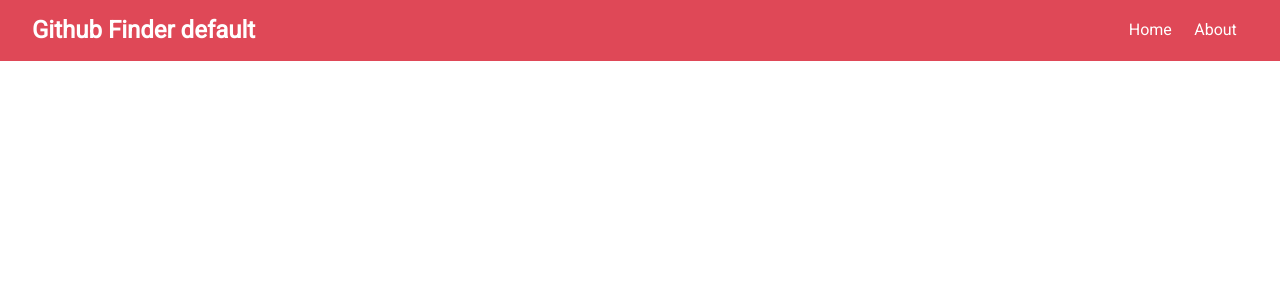
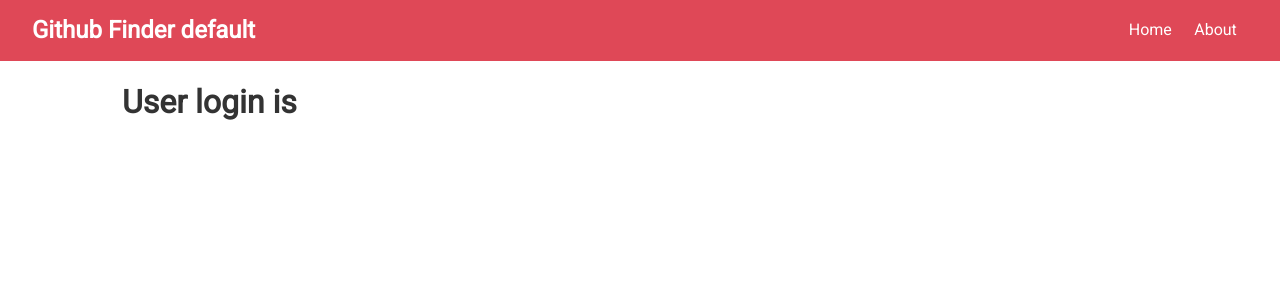
Before and after one commit to wgolanka/react-course-github-finder, a React (Create React App) app: page /user/1 in a window 1280 px wide. Shown: the top 300 px of the page. Built offline with nearby package versions, Linux system fonts and the light colour scheme; no server answers.

Commit message:
Pass user to user

```diff
--- a/src/App.js
+++ b/src/App.js
@@ -7,6 +7,7 @@ import Search from "./components/users/Search";
 import Alert from "./components/layout/Alert";
 import {BrowserRouter as Router, Route, Switch} from 'react-router-dom';
 import About from "./components/pages/About";
+import User from "./components/users/User";
 
 class App extends Component {
 
@@ -42,7 +43,7 @@ class App extends Component {
         this.setState({loading: true});
 
         const response = await axios.get(`https://api.github.com/users/${username}
-        &client_id=${process.env.REACT_APP_GITHUB_FINDER_CLIENT_ID}
+        ?client_id=${process.env.REACT_APP_GITHUB_FINDER_CLIENT_ID}
         &client_secret=${process.env.REACT_APP_GITHUB_FINDER_SECRET_ID}`);
 
         this.setState({user: response.data, loading: false});
@@ -62,7 +63,7 @@ class App extends Component {
     //lifecycle method, runs at certain point when component is loaded
     //required to return from class
     render() {
-        const {users, loading} = this.state;
+        const {users, loading, user} = this.state;
         return (
             <Router>
                 <div className="App">
@@ -81,8 +82,18 @@ class App extends Component {
                                     />
                                     <Users loading={loading} users={users}/>
                                 </Fragment>
-                            )} />
+                            )}/>
+
                             <Route exact path='/about' component={About}/>
+
+                            <Route exact path='/user/:login' render={props => (
+                                <User
+                                    {...props}
+                                    getUser={this.getUser}
+                                    user={user}
+                                    loading={loading}
+                                />
+                            )}/>
                         </Switch>
                     </div>
                 </div>
--- a/src/components/users/User.js
+++ b/src/components/users/User.js
@@ -1,16 +1,36 @@
 import React, {Component} from 'react';
-import PropTypes from 'prop-types';
 
 class User extends Component {
+
+    componentDidMount() {
+        this.props.getUser(this.props.match.params.login);
+    }
+
     render() {
+        const {
+            name,
+            avatar_url,
+            location,
+            bio,
+            blog,
+            login,
+            followers,
+            following,
+            public_repos,
+            public_gists,
+            hireable
+        } = this.props.user;
+
+        const { loading } = this.props;
+
         return (
             <div>
-                User
+                <h1>User login is {login} {name}</h1>
             </div>
         );
     }
 }
 
-User.propTypes = {};
+// User.propTypes = {};
 
 export default User;
--- a/src/components/users/UserItem.js
+++ b/src/components/users/UserItem.js
@@ -1,7 +1,8 @@
 import React from 'react';
 import PropTypes from 'prop-types';
+import { Link } from 'react-router-dom';
 
-const UserItem = ({user: {login, avatar_url, html_url}}) => {
+const UserItem = ({user: {login, avatar_url}}) => {
 
     return (
         <div className="card text-center">
@@ -13,9 +14,9 @@ const UserItem = ({user: {login, avatar_url, html_url}}) => {
             />
             <h3>{login}</h3>
             <div>
-                <a href={html_url} className="btn btn-dark btn-sm my-1">
+                <Link to={`/user/${login}`} className="btn btn-dark btn-sm my-1">
                     More
-                </a>
+                </Link>
 
             </div>
         </div>
```
